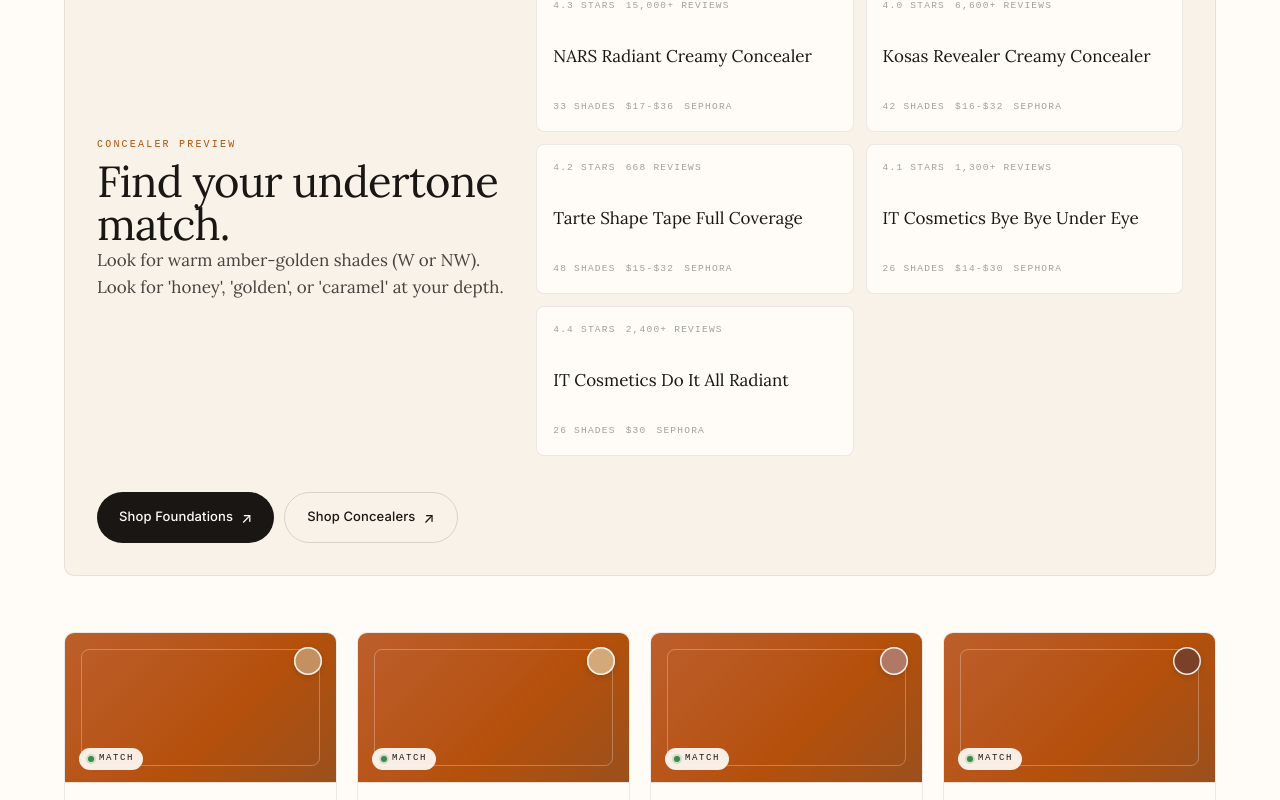
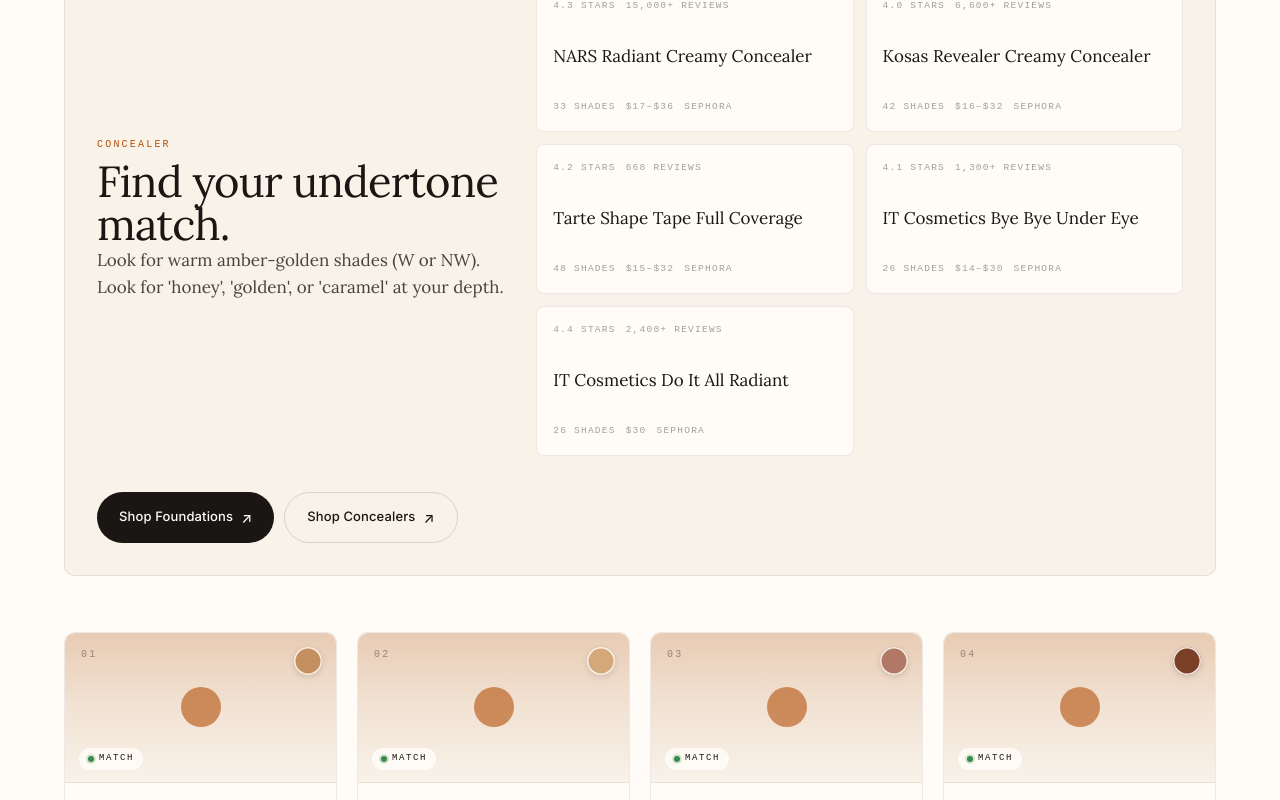
Before and after one commit to anishka-cloud/allele-app, a Next.js app: page /results in a window 1280 px wide. Shown: the part 5540-6340 px from the top of the page. Built offline with nearby package versions, Linux system fonts and the light colour scheme; no server answers.

Commit message:
Refine concealer preview and shade bands

```diff
--- a/app/results/ResultsContent.js
+++ b/app/results/ResultsContent.js
@@ -102,7 +102,7 @@
     rating: "4.3",
     reviews: "15,000+",
     shades: "33",
-    price: "$17-$36",
+    price: "$17–$36",
     source: "Sephora",
   },
   {
@@ -110,7 +110,7 @@
     rating: "4.0",
     reviews: "6,600+",
     shades: "42",
-    price: "$16-$32",
+    price: "$16–$32",
     source: "Sephora",
   },
   {
@@ -118,7 +118,7 @@
     rating: "4.2",
     reviews: "668",
     shades: "48",
-    price: "$15-$32",
+    price: "$15–$32",
     source: "Sephora",
   },
   {
@@ -126,7 +126,7 @@
     rating: "4.1",
     reviews: "1,300+",
     shades: "26",
-    price: "$14-$30",
+    price: "$14–$30",
     source: "Sephora",
   },
   {
@@ -563,7 +563,7 @@
         </div>
 
         <div className="dt-concealer-copy">
-          <div className="dt-foundation-k">Concealer Preview</div>
+          <div className="dt-foundation-k">Concealer</div>
           <h3 className="dt-foundation-title">Find your undertone match.</h3>
           {undertoneGuidance && (
             <p className="dt-foundation-guidance">{undertoneGuidance}</p>
--- a/app/results/results.css
+++ b/app/results/results.css
@@ -892,21 +892,30 @@
 .dt-prod-band {
   position: absolute;
   inset: 0;
+  z-index: 0;
+  border-radius: 10px 10px 0 0;
   background:
-    linear-gradient(135deg,
-      color-mix(in oklab, var(--season-accent, #f5f0eb) 92%, #fff 8%) 0%,
-      var(--season-accent, #f5f0eb) 58%,
-      color-mix(in oklab, var(--season-accent, #f5f0eb) 76%, #000 14%) 100%);
+    linear-gradient(to bottom,
+      color-mix(in oklab, var(--season-accent, #f5f0eb) 24%, transparent) 0%,
+      color-mix(in oklab, var(--season-accent, #f5f0eb) 10%, transparent) 48%,
+      transparent 100%),
+    var(--cream-2, #f5f0eb);
 }
 .dt-prod-band::after {
   content: '';
   position: absolute;
-  inset: 16px;
-  border: 1px solid rgba(255, 251, 247, 0.28);
-  border-radius: 8px;
+  top: 50%;
+  left: 50%;
+  width: 40px;
+  height: 40px;
+  transform: translate(-50%, -50%);
+  border-radius: 50%;
+  background: var(--season-accent, #f5f0eb);
+  opacity: 0.6;
 }
 .dt-prod-num {
   position: absolute;
+  z-index: 1;
   top: 14px;
   left: 16px;
   font-family: var(--mono);
@@ -916,6 +925,7 @@
 }
 .dt-prod-swatch {
   position: absolute;
+  z-index: 1;
   top: 14px;
   right: 14px;
   width: 28px;
@@ -927,6 +937,7 @@
 }
 .dt-prod-match {
   position: absolute;
+  z-index: 1;
   bottom: 12px;
   left: 14px;
   display: inline-flex;
```
